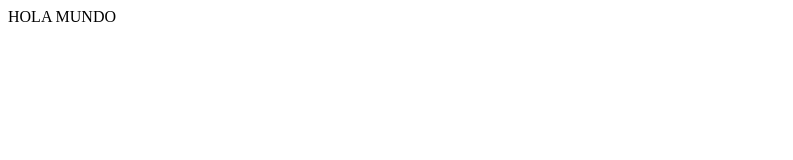
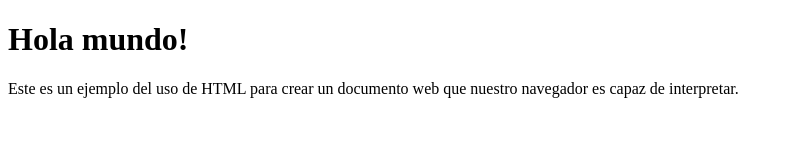
Before and after one commit to JeNkuDragovelman/no-usb-ps4, a plain HTML site: page Index.html in a window 1280 px wide. Shown: the whole page, without its empty margins (0-793 px from the left). Drawn offline with Linux system fonts and the light colour scheme.

Commit message:
Update Index.html

```diff
--- a/Index.html
+++ b/Index.html
@@ -1,4 +1,12 @@
 <!DOCTYPE html>
-<html>
-  HOLA MUNDO
-</html>
+<HTML>
+  <head>
+    <title>Mi primer WEB</title>
+  </head>
+  <body>
+    <div id="una capa">
+      <h1>Hola mundo!</h1>
+      <p>Este es un ejemplo del uso de HTML para crear un documento web que nuestro navegador es capaz de interpretar.</p>
+    </div>
+  </body>
+</HTML>
```
